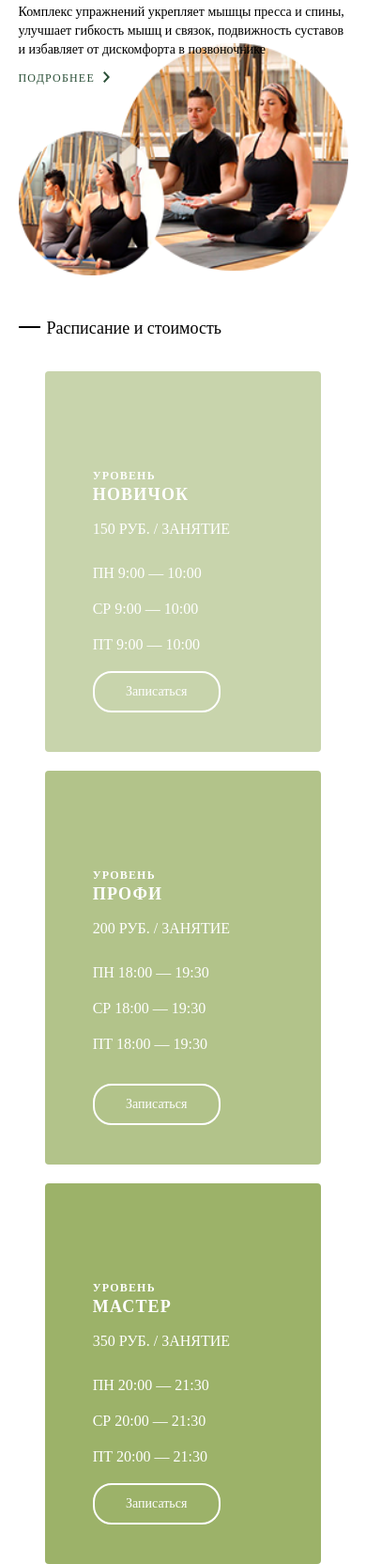
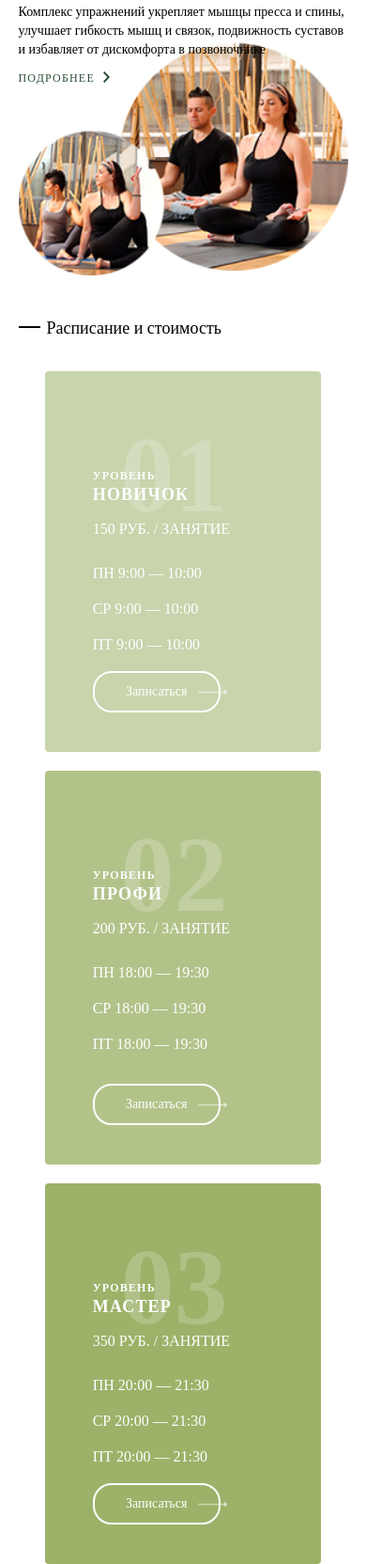
Before and after one commit to ElizavetaRogacheva/Pilates, a website: page app/index.html in a window 390 px wide. Shown: the part 653-2317 px from the top of the page at 94% size. Drawn offline with nearby package versions, Linux system fonts and the light colour scheme; files that its build step writes are made by us from their sources.

Commit message:
decorative elements timetable mobile

```diff
--- a/app/css/timetable-section.scss
+++ b/app/css/timetable-section.scss
@@ -20,18 +20,46 @@
 
 .timetable__item {
     border: 1px solid transparent;
+    position: relative;
     &:first-child {
         background-color: #c8d4ac;
         margin-bottom: rem(20px);
+        &::before {
+            content: '01';
+            position: absolute;
+            font-size: rem(114px);
+            color: #fff;
+            opacity: 0.2;
+            font-weight: bold;
+            left: rem(80px);
+        }
     }
     &:nth-child(2) {
         background-color: #b2c38a;
         margin-bottom: rem(20px);
+        &::before {
+            content: '02';
+            position: absolute;
+            font-size: rem(114px);
+            color: #fff;
+            opacity: 0.2;
+            font-weight: bold;
+            left: rem(80px);
+        }
 
 
     }
     &:last-child {
         background-color: #9cb269;
+        &::before {
+            content: '03';
+            position: absolute;
+            font-size: rem(114px);
+            color: #fff;
+            opacity: 0.2;
+            font-weight: bold;
+            left: rem(80px);
+        }
     }
 
     @include phones {
@@ -96,10 +124,21 @@
     border: rem(2px) solid #fff;
     border-radius: rem(20px);
     display: block;
+    position: relative;
 
     @include phones {
         padding: rem(10px) 0;
         width: rem(132px);
         text-align: center;
+        &::after {
+            content: '';
+            position: absolute;
+            width: rem(31px);
+            height: rem(12px);
+            background: url(../img/btn-arrow.png) 0 0 / contain no-repeat;
+            top: rem(18px);
+            left: rem(110px);
+
+        }
     }
 }
```
